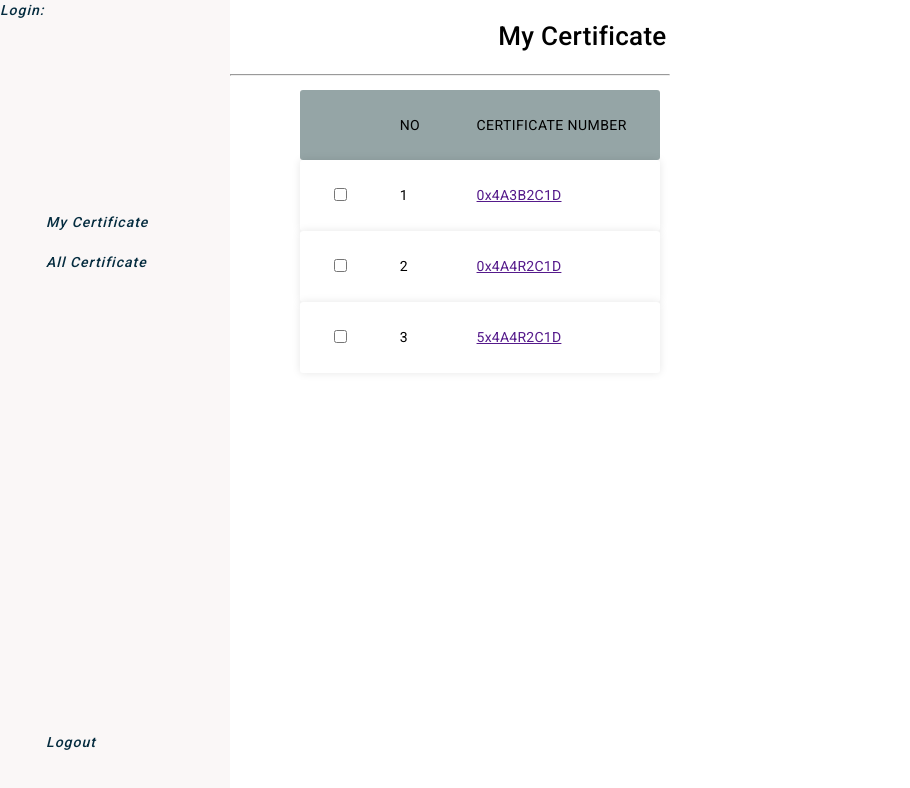
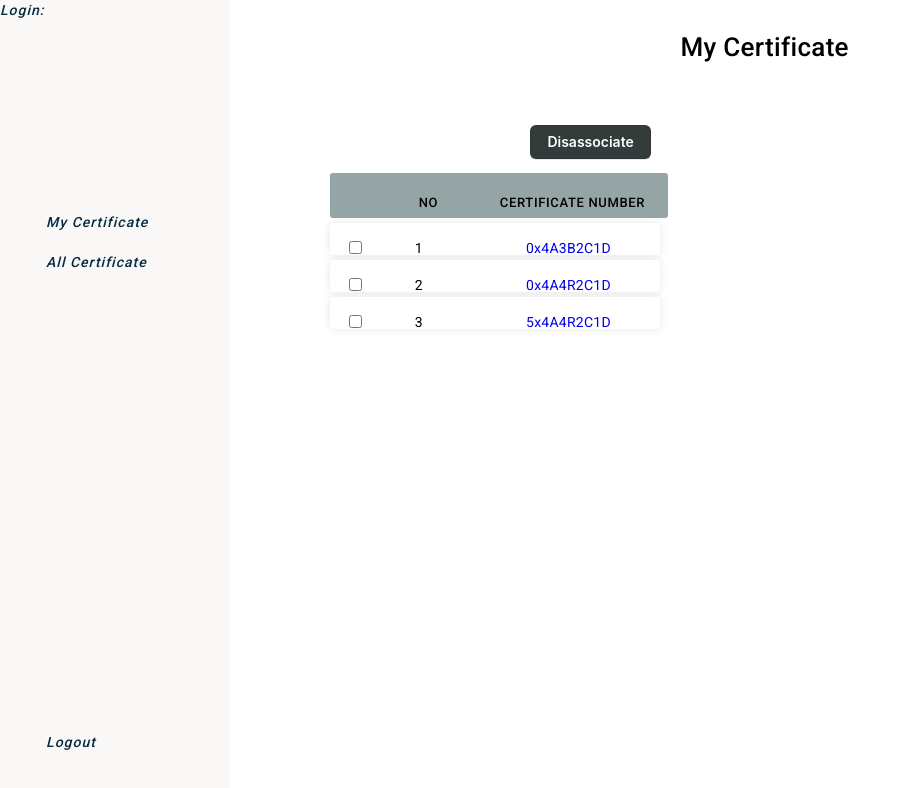
Before and after one commit to muthulaksmi/CertificateService-FrontEnd, an Angular app: page /home in a window 1280 px wide. Shown: the top 788 px of the page, without its empty margins (0-910 px from the left). Built offline with nearby package versions, Linux system fonts and the light colour scheme.

Commit message:
name display done, create view certificate component

```diff
--- a/src/app/home/home.component.css
+++ b/src/app/home/home.component.css
@@ -10,23 +10,19 @@
 
 
   }
-  .heading{
-    margin-left: 60%;
-    margin-bottom: 5%;
+  .CertificateNumber{
+    text-decoration: none;
+
   }
   .right {
+    display: flex;
+    flex-direction: column;
+    align-items: center;
+    justify-content: center;
     width: 100%;
-     background-color: rgba((158, 218, 241, 0.369)126, 138, 0.369);
+    background-color: rgba(158, 218, 241, 0.369);
     box-sizing: border-box;
-    /*padding: 20px;
     height: 100%;
-    color: rgb(205, 20, 230);
-    font-weight: 500;
-    font-size: 14px;
-    letter-spacing: 1px;
-    font-style: italic; */
-    height:100%;
-
   }
   .main{
     display: flex;
@@ -40,41 +36,9 @@
 .cert{
     padding-left: 20%;
 }
-/* .disassociate{
-  cursor: pointer;
-	border-radius: 5em;
-	color: #e7dfdf;
-	background: linear-gradient(to right, #b8a09f, #4c40fb);
-	border: 0;
-	padding-left: 40px;
-	padding-right: 50px;
-	padding-bottom: 10px;
-	padding-top: 10px;
-	font-family: 'Ubuntu', sans-serif;
-	margin-left: 70%;
-  margin-top: 2%;
-	font-size: 13px;
-	box-shadow: 0 0 20px 1px rgba(0, 0, 0, 0.04);
-	font-weight: bold;
-	text-align: center;
-} */
-.table{
-  margin-top: 3%;
-  margin-left: 20%;
-  border-spacing: 25px;
-}
-.rows{
-  height: 10px;
-}
-
-
-
-body {
-  font-family: 'lato', sans-serif;
-}
 .container {
   max-width: 1000px;
-  margin-left: 20px;
+  margin-left: 50px;
   margin-right: auto;
   padding-left: 10px;
   padding-right: 10px;
@@ -82,31 +46,62 @@ body {
 
 h2 {
   font-size: 26px;
-  margin: 20px 0;
+  margin-top: 5%;
+  margin-left: 450px;
+  margin-bottom: 10%;
+}
+
+.button-3 {
+  appearance: none;
+  background-color: #343b3b;
+  border: 1px solid rgba(27, 31, 35, .15);
+  border-radius: 6px;
+  box-shadow: rgba(27, 31, 35, .1) 0 1px 0;
+  box-sizing: border-box;
+  color: #fff;
+  cursor: pointer;
+  display: inline-block;
+  font-family: -apple-system,system-ui,"Segoe UI",Helvetica,Arial,sans-serif,"Apple Color Emoji","Segoe UI Emoji";
+  font-size: 14px;
+  font-weight: 600;
+  line-height: 20px;
+  padding: 6px 16px;
+  position: relative;
   text-align: center;
-  small {
-    font-size: 0.5em;
-  }
+  text-decoration: none;
+  user-select: none;
+  -webkit-user-select: none;
+  touch-action: manipulation;
+  vertical-align: middle;
+  white-space: nowrap;
+  margin-left: 300px;
 }
+
+
 
 .responsive-table {
   li {
     border-radius: 3px;
-    padding: 25px 30px;
     display: flex;
-    /* justify-content: space-between; */
-    /* margin-bottom: px; */
+    justify-content: space-between;
+    margin-bottom: 5px;
     width: 300px;
   }
   .table-header {
     background-color: #95A5A6;
-    font-size: 14px;
+    font-size: 13px;
+    padding: 20px 19px;
     text-transform: uppercase;
-    letter-spacing: 0.03em;
+    letter-spacing: 0.05em;
+    font-weight: 550;
+    height: 5px;;
   }
   .table-row {
     background-color: #ffffff;
     box-shadow: 0px 0px 9px 0px rgba(0,0,0,0.1);
+    height: 2px;
+    padding: 15px 15px;
+
   }
   .col-0{
     flex-basis: 45%;
@@ -114,12 +109,14 @@ h2 {
   .col-1 {
     flex-basis: 50%;
   }
-  .col-2 {
-    flex-basis:100%;
+   .col-2 {
+
+     flex-basis:100%;
+     text-align: center;
 
   }
 
-  @media all and (max-width: 767px) {
+  @media all and (max-width: 750px) {
     .table-header {
       display: none;
     }
@@ -135,7 +132,7 @@ h2 {
       display: flex;
       padding: 10px 0;
       &:before {
-        color: #6C7A89;
+        color: #196ec9;
         padding-right: 10px;
         content: attr(data-label);
         flex-basis: 50%;
--- a/src/app/home/home.component.html
+++ b/src/app/home/home.component.html
@@ -1,39 +1,16 @@
 <div class="main">
     <div class="left">
-        <p>Login:</p>
+        <p>Login: {{ username }} </p>
         <br><br><br><br><br><br><br><br><br>
         <a class="cert">My Certificate</a><br><br>
         <a class="cert">All Certificate</a><br>
         <a class="logout">Logout</a>
     </div>
-    <!-- <div class="right">
-        <h1>My Certificate</h1>
-        <hr>
-
-        <table class="table">
-            <tr>
-                <button>Disassociate</button>
-            </tr>
-            <thead>
-                <tr class="rows">
-                    <th></th>
-                    <th>No</th>
-                    <th> Certificate Number </th>
-                </tr>
-            </thead>
-            <tbody>
-                <tr class="rows" *ngFor="let item of jsonData; let i = index">
-                    <td><input type="checkbox" /></td>
-                    <td>{{ i+ 1 }}</td>
-                    <td>{{ item.SerialNumber }}</td>
-            </tbody>
-        </table>
-    </div> -->
     <div>
         <h2 class="heading">My Certificate </h2>
-        <hr>
+        <div> <button class ="button-3">Disassociate</button></div>
+
     <div class="container">
-
         <ul class="responsive-table">
           <li class="table-header">
             <div class="col col-0"></div>
@@ -43,7 +20,7 @@
           <li class="table-row" *ngFor="let item of jsonData; let i = index">
             <div class="col col-0"> <input type="checkbox"/> </div>
             <div class="col col-1" data-label="No">{{ i + 1 }}</div>
-            <div class="col col-2" data-label="CertificateNumber"><a class="CertificateNumber" href="">{{ item.SerialNumber }}</a></div>
+            <div class="col col-2" data-label="CertificateNumber"><a class="CertificateNumber" routerLink="/view">{{ item.SerialNumber }}</a></div>
           </li>
         </ul>
       </div>
--- a/src/app/home/home.component.ts
+++ b/src/app/home/home.component.ts
@@ -1,6 +1,7 @@
 import { Component, OnInit } from '@angular/core';
 import { HttpClient } from '@angular/common/http';
 import { Observable } from 'rxjs';
+import { Router } from '@angular/router';
 
 @Component({
   selector: 'app-home',
@@ -9,11 +10,16 @@ import { Observable } from 'rxjs';
 })
 export class HomeComponent implements OnInit {
 
+
+  username:string = "";
   private jsonfile = "assets/data.json";
   jsonData: any;
-  constructor(private http: HttpClient) { }
+  constructor(private http: HttpClient, private router:Router) { }
 
   ngOnInit() {
+   this.username = this.router.lastSuccessfulNavigation?.extras.state?.['name'];
+
+    console.log("username ", this.username, this.router.lastSuccessfulNavigation);
     this.getJsonData().subscribe(data => {
       this.jsonData = data;
       console.log(this.jsonData);
--- a/src/app/login/login.component.ts
+++ b/src/app/login/login.component.ts
@@ -1,7 +1,7 @@
-import { Component, OnInit } from '@angular/core';
+import { Component, OnInit, Input, Output, EventEmitter } from '@angular/core';
 import { FormBuilder, FormGroup, Validators } from '@angular/forms';
 import { HttpClient, HttpHeaders } from '@angular/common/http';
-import { Router } from '@angular/router';
+import { Router, NavigationExtras } from '@angular/router';
 
 @Component({
   selector: 'app-login',
@@ -36,8 +36,11 @@ export class LoginComponent implements OnInit {
     this.http.post(this.apiUrl, body).subscribe(
       (response) => {
         // Handle successful login response
+
+        let username =  this.myForm.controls['userName'].value;
+        console.log("Username before passing: ", username)
         console.log('Login successful', response);
-        this.router.navigate(['/home'])
+        this.router.navigate(['/home'], {state:{name: username}});
 
       },
       (error: any) => {
--- /dev/null
+++ b/src/app/viewcertificate/viewcertificate.component.html
@@ -0,0 +1 @@
+<p>viewcertificate works!</p>
```
Also changed, not shown: src/app/app.module.ts (+5 -2 lines), src/app/viewcertificate/viewcertificate.component.ts (added, +10 -0 lines), src/app/viewcertificate/viewcertificate.component.css (added), 1 other file (tests, documents, lock files or other folders).
